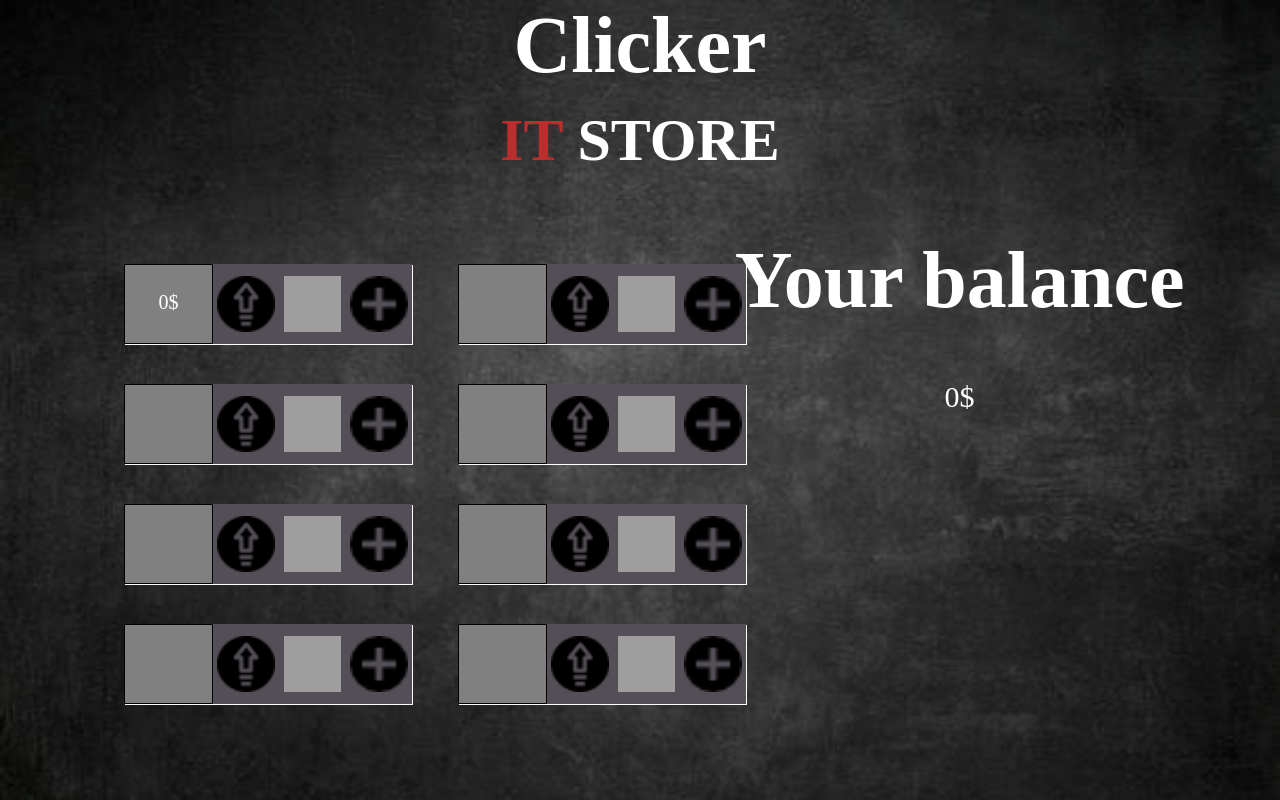
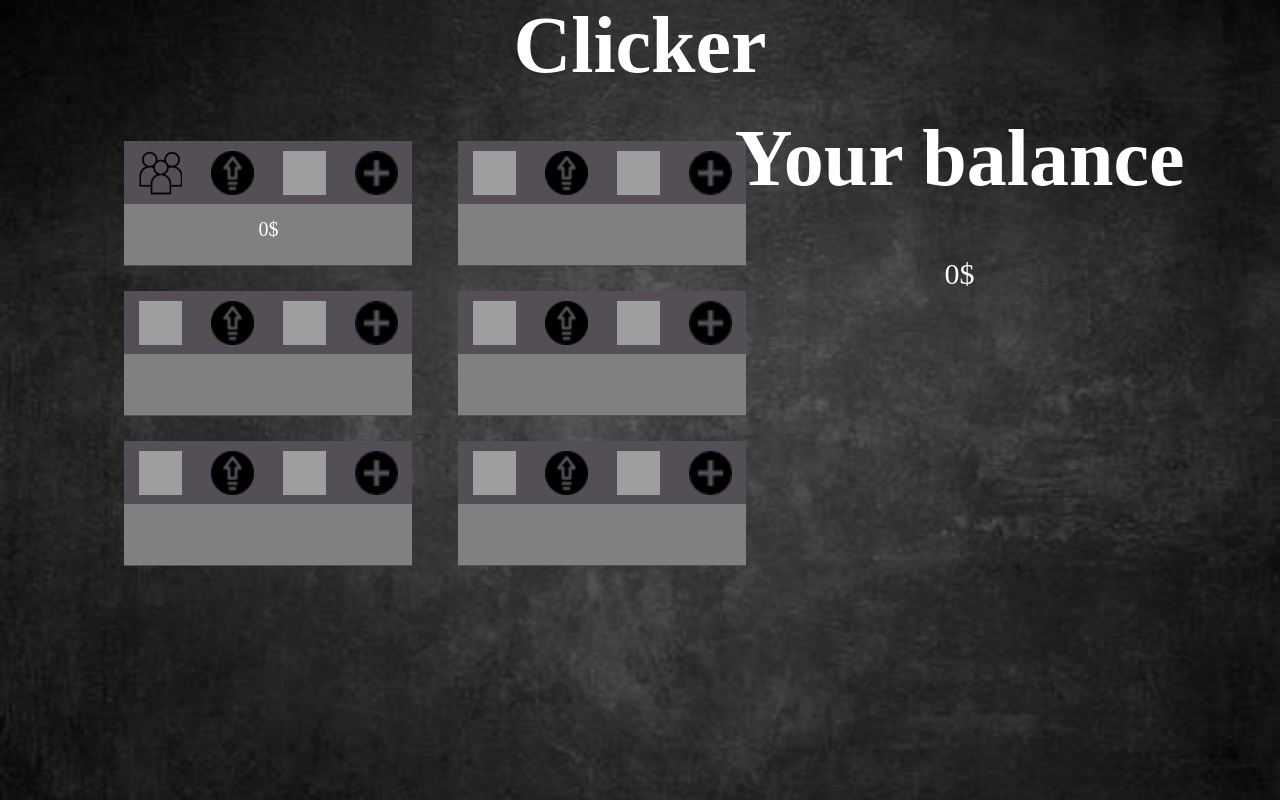
Before and after one commit to Radgor144/1, a PHP site: page /szablon.html in a window 1280 px wide. Run offline with PHP 8.4, Linux system fonts and the light colour scheme; grey boxes are pictures that could not be loaded.

Commit message:
Add files via upload

```diff
--- a/Clicker/skrypt.js
+++ b/Clicker/skrypt.js
@@ -3,9 +3,12 @@ let get = document.getElementById("get");
 let upgrade = document.getElementById("upgrade");
 let cash = document.getElementById("cash");
 let click = document.getElementById("click");
+let workers = document.getElementById("workers");
 gotowka = 0;
 ulepszenie = 0;
 poprzednieDzialanie = 0;
+workersChecked = false;
+
 
 
 click.addEventListener("click", e=>{
@@ -24,10 +27,23 @@ upgrade.addEventListener("click", e=>{
     ulepszenie++;
 });
 
+workers.addEventListener("click", e=>{
+    workersChecked = true;
+    workers.style.backgroundImage = "url(pictures/people2.png)";
+
+});
+
 function liczenie(){
-    gotowka += ulepszenie/2;
+    if(workersChecked == true){
+    gotowka+= ulepszenie + 1;
     cash.innerHTML = gotowka + "$";
     setTimeout("liczenie()",1000);
+    }
+    if(workersChecked == false){
+        setTimeout("liczenie()",1000);
+    }
+
+
 }
 
 
--- a/Clicker/style.css
+++ b/Clicker/style.css
@@ -30,18 +30,18 @@ h3{
     margin: auto;
     display: flex;
     justify-content: space-around;
+    margin-top: -3%;
 }
 
 .produkty{
     display: grid;
     width: 50%;
     height: 500px;
-
     color: rgb(46, 158, 85);
     grid-template-columns: 50% 50%;
-    grid-template-rows: 16% 16% 16% 16%;
+    grid-template-rows: 25% 25% 25%;
     grid-column-gap: 8%;
-    grid-row-gap: 8%;
+    grid-row-gap: 5%;
     justify-items: start;
 
 }
@@ -52,23 +52,25 @@ h3{
     height: 100%;
     margin-top: 10%;
     margin-left: 10%;
-    display: flex;
-    justify-content: space-between;
-    align-items: center;
-    box-shadow: 1px 1px white;
+    display: grid;
+    grid-template-columns: 25% 25% 25% 25% ;
+    grid-template-rows: 50% 50%;
+
 }
 
 .box{
-    width: 30%;
+    width: auto;
     height: 98%;
     background-color: grey;
-    border: solid 1px black;
+    grid-row: 2;
+    grid-column: 1/5;
 }
 
-#upgrade, #get, #click{
-    width: 20%;
+#upgrade, #get, #click, #workers{
+    width: 60%;
     height: 70%;
     margin: auto;
+    grid-row: 1;
 }
 
 .wybor img{
@@ -85,6 +87,10 @@ p{
 #cash{
     text-align: center;
     font-size: 20px;
-    margin: auto;
-    margin-top: 30%;
+    margin-top: 5%;
 }
+
+#workers{
+    background-image: url(pictures/people1.png);
+    background-size: cover;
+}
--- a/Clicker/szablon.html
+++ b/Clicker/szablon.html
@@ -7,61 +7,57 @@
     <title>Document</title>
     <link rel="stylesheet" href="style.css">
 </head>
-<body onload="liczenie();">
+<body>
     <div class="header">
         <h1>Clicker</h1>
-        <h3><span style="color: rgb(187, 46, 46);">IT</span> STORE</h3>
+        <h3><span style="color: rgb(187, 46, 46);"></span> </h3>
     </div>
     <div class="main">
         <div class="produkty">
             <div class="wybor">
-                <div class="box"><p id="cash"></p></div>
+                <div class="box"><p id="cash">0$</p></div>
+                <div id="workers"></div>
                 <div id="upgrade"><img src="pictures/upgrade.png" alt=""></div>
                 <div id="get"><img src="pictures/dollar.png" alt=""></div>
                 <div id="click"><img src="pictures/plus.png" alt=""></div>
             </div>
             <div class="wybor">
                 <div class="box"><p id="cash"></p></div>
+                <div id="workers"><img src="pictures/people.png" alt=""></div>
                 <div id="upgrade"><img src="pictures/upgrade.png" alt=""></div>
                 <div id="get"><img src="pictures/dollar.png" alt=""></div>
                 <div id="click"><img src="pictures/plus.png" alt=""></div>
             </div>
             <div class="wybor">
                 <div class="box"><p id="cash"></p></div>
+                <div id="workers"><img src="pictures/people.png" alt=""></div>
                 <div id="upgrade"><img src="pictures/upgrade.png" alt=""></div>
                 <div id="get"><img src="pictures/dollar.png" alt=""></div>
                 <div id="click"><img src="pictures/plus.png" alt=""></div>
             </div>
             <div class="wybor">
                 <div class="box"><p id="cash"></p></div>
+                <div id="workers"><img src="pictures/people.png" alt=""></div>
                 <div id="upgrade"><img src="pictures/upgrade.png" alt=""></div>
                 <div id="get"><img src="pictures/dollar.png" alt=""></div>
                 <div id="click"><img src="pictures/plus.png" alt=""></div>
             </div>
             <div class="wybor">
                 <div class="box"><p id="cash"></p></div>
+                <div id="workers"><img src="pictures/people.png" alt=""></div>
                 <div id="upgrade"><img src="pictures/upgrade.png" alt=""></div>
                 <div id="get"><img src="pictures/dollar.png" alt=""></div>
                 <div id="click"><img src="pictures/plus.png" alt=""></div>
             </div>
             <div class="wybor">
                 <div class="box"><p id="cash"></p></div>
+                <div id="workers"><img src="pictures/people.png" alt=""></div>
                 <div id="upgrade"><img src="pictures/upgrade.png" alt=""></div>
                 <div id="get"><img src="pictures/dollar.png" alt=""></div>
                 <div id="click"><img src="pictures/plus.png" alt=""></div>
             </div>
-            <div class="wybor">
-                <div class="box"><p id="cash"></p></div>
-                <div id="upgrade"><img src="pictures/upgrade.png" alt=""></div>
-                <div id="get"><img src="pictures/dollar.png" alt=""></div>
-                <div id="click"><img src="pictures/plus.png" alt=""></div>
-            </div>
-            <div class="wybor">
-                <div class="box"><p id="cash"></p></div>
-                <div id="upgrade"><img src="pictures/upgrade.png" alt=""></div>
-                <div id="get"><img src="pictures/dollar.png" alt=""></div>
-                <div id="click"><img src="pictures/plus.png" alt=""></div>
-            </div>
+
+
         </div>
         <div class="balance">
             <h1>Your balance</h1>
```
Also changed, not shown: Clicker/pictures/people1.png (added), Clicker/pictures/people2.png (added).
